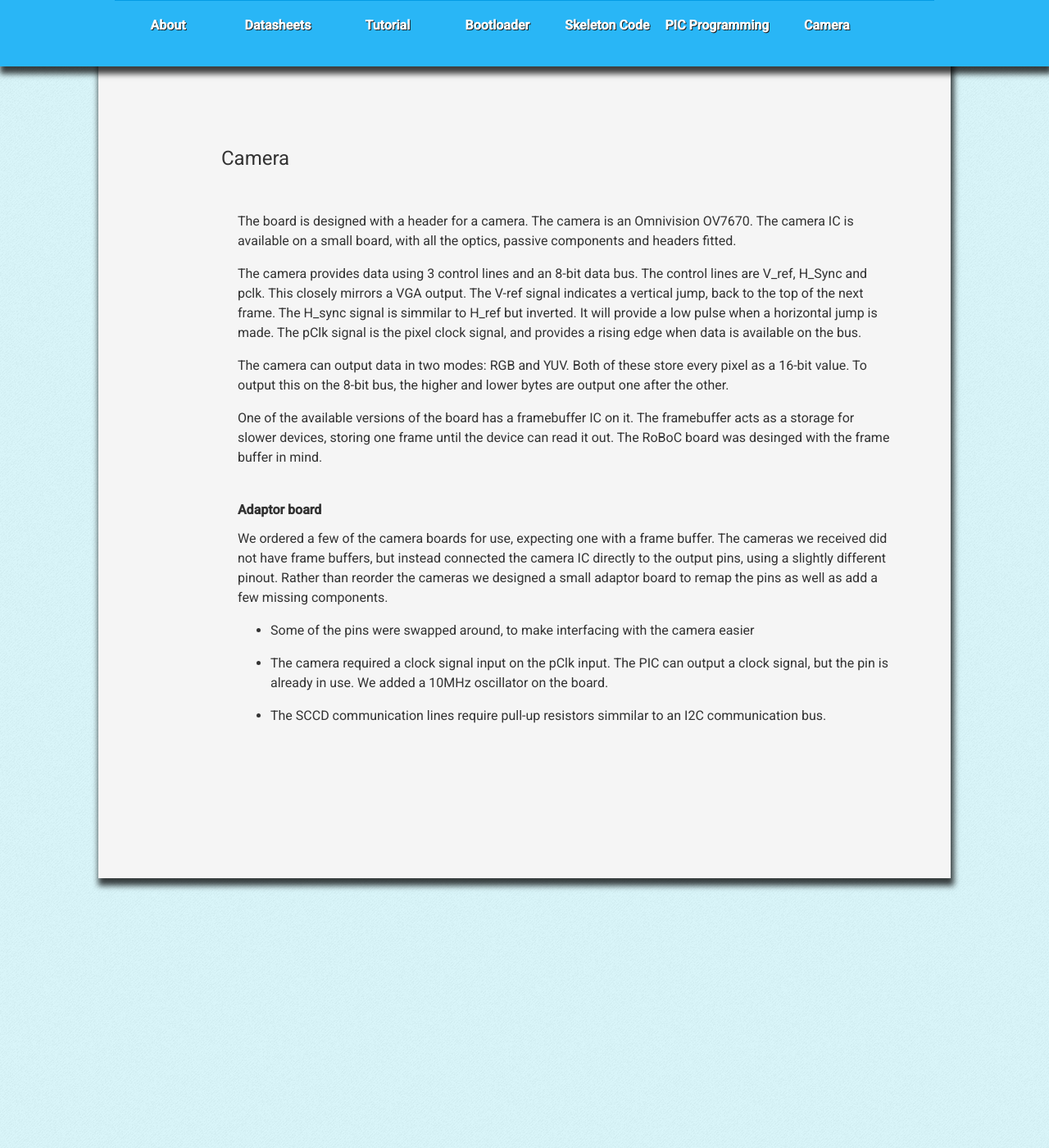
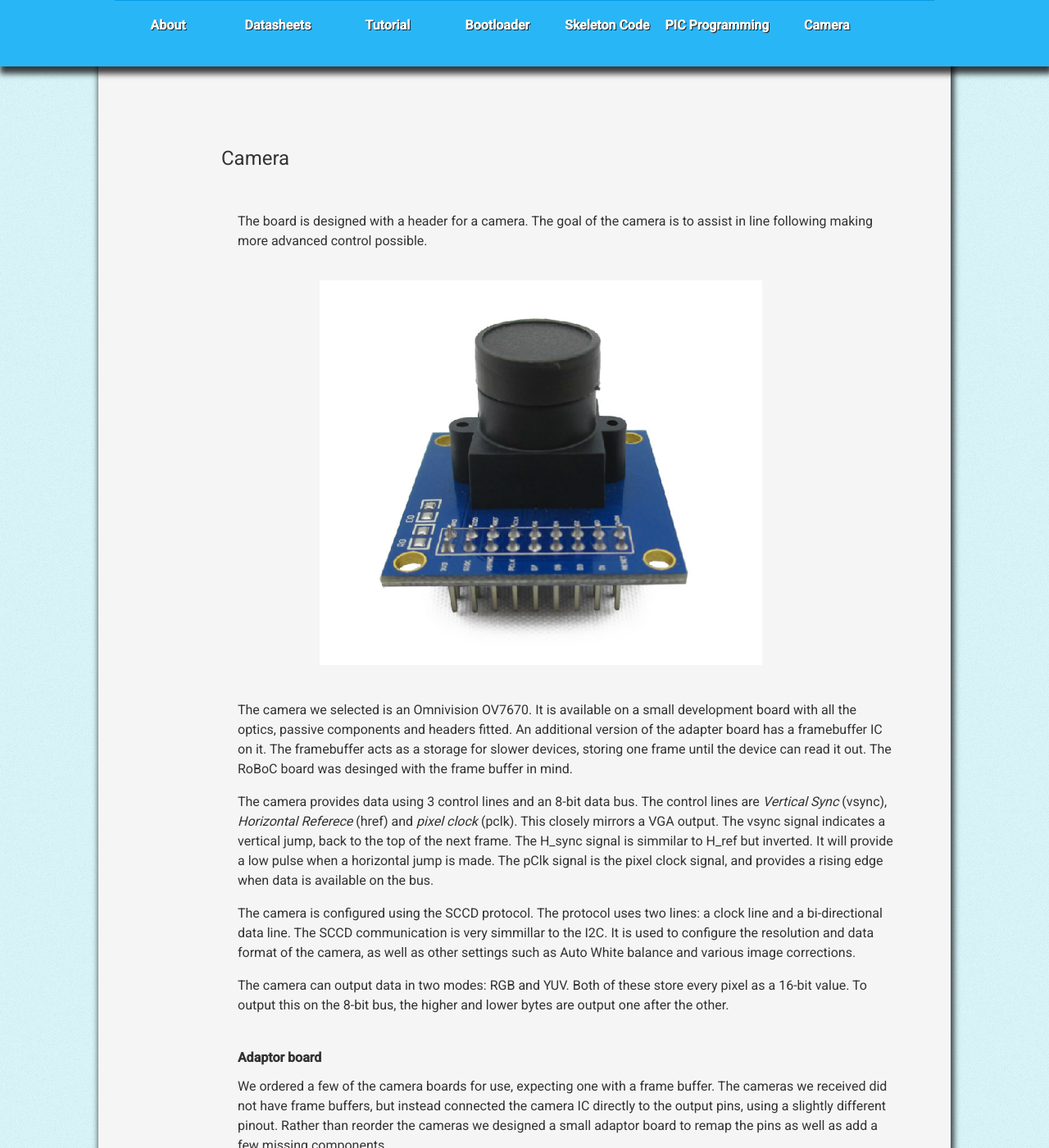
Before and after one commit to KolijnWolfaardt/RoBoC, a Jekyll site: the page built from camera.markdown, in a window 1280 px wide and 1400 px high, scrolled down 271 px. Shown: the whole window at 82% size. Built offline with Jekyll 4.4.1, drawn with Linux system fonts in a browser that asks for light colours; nearby versions of some CDN libraries; before the commit the page ends 1642 px from its top, so only the background shows below that; some of the changed text lies outside the part shown.

Commit message:
Wrote a little bit about the camera
Signed-off-by: Kolijn Wolfaardt <kolijn.wolfaardt@gmail.com>

```diff
--- /dev/null
+++ b/Gemfile
@@ -0,0 +1,2 @@
+source 'https://rubygems.org'
+gem 'github-pages'
--- a/camera.markdown
+++ b/camera.markdown
@@ -5,13 +5,18 @@ date:   2015-08-01 12:00:00
 categories: Tutorial
 ---
 
-The board is designed with a header for a camera. The camera is an Omnivision OV7670. The camera IC is available on a small board, with all the optics, passive components and headers fitted.
+The board is designed with a header for a camera. The goal of the camera is to assist in line following making more advanced control possible.
 
-The camera provides data using 3 control lines and an 8-bit data bus. The control lines are V_ref, H_Sync and pclk. This closely mirrors a VGA output. The V-ref signal indicates a vertical jump, back to the top of the next frame. The H_sync signal is simmilar to H_ref but inverted. It will provide a low pulse when a horizontal jump is made. The pClk signal is the pixel clock signal, and provides a rising edge when data is available on the bus.
+![The OV7670 Camera](./images/camera.png)
+
+The camera we selected is an Omnivision OV7670. It is available on a small development board with all the optics, passive components and headers fitted. An additional version of the adapter board has a framebuffer IC on it. The framebuffer acts as a storage for slower devices, storing one frame until the device can read it out. The RoBoC board was desinged with the frame buffer in mind.
+
+The camera provides data using 3 control lines and an 8-bit data bus. The control lines are *Vertical Sync* (vsync), *Horizontal Referece* (href) and *pixel clock* (pclk). This closely mirrors a VGA output. The vsync signal indicates a vertical jump, back to the top of the next frame. The H_sync signal is simmilar to H_ref but inverted. It will provide a low pulse when a horizontal jump is made. The pClk signal is the pixel clock signal, and provides a rising edge when data is available on the bus.
+
+The camera is configured using the SCCD protocol. The protocol uses two lines: a clock line and a bi-directional data line. The SCCD communication is very simmillar to the I2C. It is used to configure the resolution and data format of the camera, as well as other settings such as Auto White balance and various image corrections.
 
 The camera can output data in two modes: RGB and YUV. Both of these store every pixel as a 16-bit value. To output this on the 8-bit bus, the higher and lower bytes are output one after the other.
 
-One of the available versions of the board has a framebuffer IC on it. The framebuffer acts as a storage for slower devices, storing one frame until the device can read it out. The RoBoC board was desinged with the frame buffer in mind.
 
 
 Adaptor board
@@ -23,3 +28,12 @@ We ordered a few of the camera boards for use, expecting one with a frame buffer
  * The camera required a clock signal input on the pClk input. The PIC can output a clock signal, but the pin is already in use. We added a 10MHz oscillator on the board.
 
  * The SCCD communication lines require pull-up resistors simmilar to an I2C communication bus.
+
+Camera Output
+-------------
+
+Interfacing with the PIC
+------------------------
+The PIC is not fast enough to sample a full frame from the camera. Instead only the intensity of every pixel is sampled. If the data is sent to the computer this limits the mcu to every third line as well.
+
+When the command is received to sample a frame, external interrupt is enabled. This will cause an interrupt as soon as the vsync line indicates a new frame. The interrupt in turn enables the href interrupt, which will cause an interrupt for every href pulse. This interrupt enables timer 5. Timer 5 counts from the external pin which is connected to the pixel clock line. When this interrupt is triggered the PIC samples a value.
```
Also changed, not shown: images/camera.png (added).
